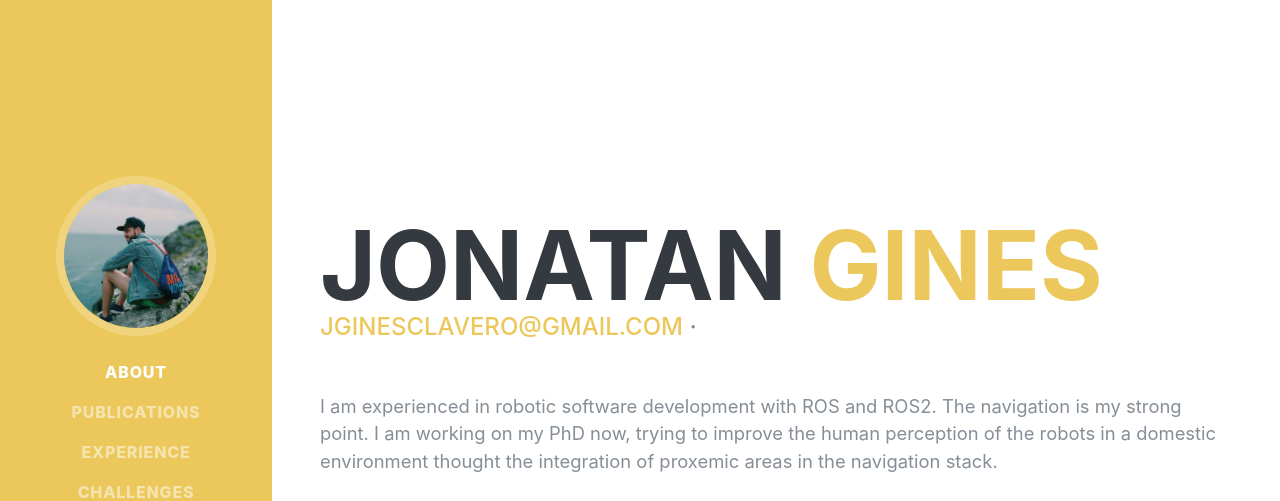
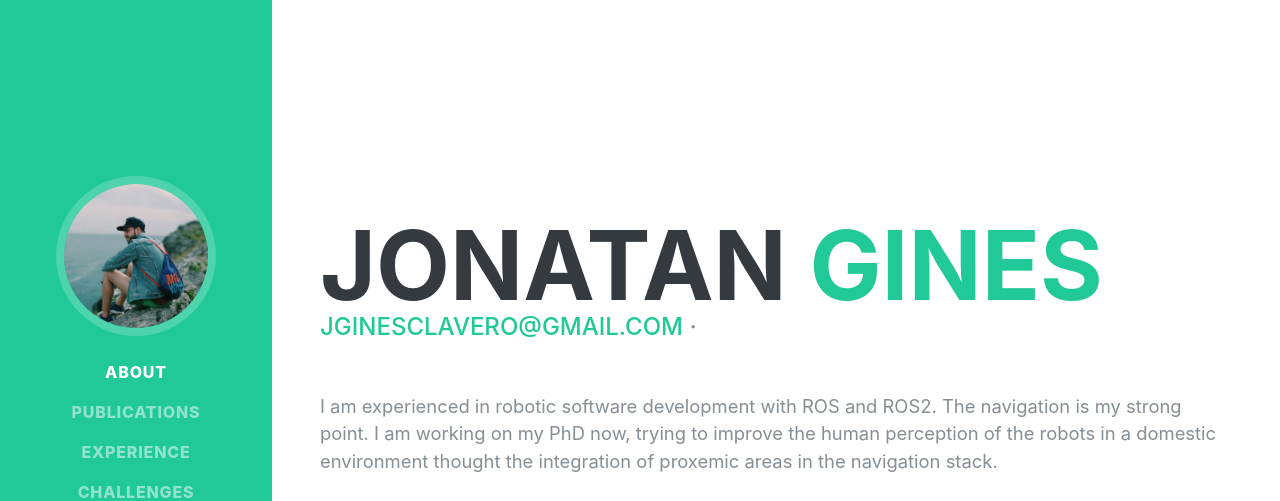
Before and after one commit to jginesclavero/jginesclavero.github.io, a Gatsby site: page / in a window 1280 px wide. Shown: the top 501 px of the page. Built offline with nearby package versions, Linux system fonts and the light colour scheme; Gatsby itself is replaced by a stand-in of ours; a web font is replaced by a local one.

Commit message:
Added season vars

```diff
--- a/src/assets/sass/_variables.scss
+++ b/src/assets/sass/_variables.scss
@@ -24,8 +24,14 @@ $yellow: #ecc85c !default;
 $green: #28a745 !default;
 $teal: #20c997 !default;
 $cyan: #17a2b8 !default;
+$brown: #f0843d !default;
 
-$primary: $yellow !default;
+$winter: $cyan !default;
+$spring: $teal !default;
+$summer: $yellow !default;
+$autumn: $brown !default;
+
+$primary: $spring !default;
 $secondary: $gray-600 !default;
 $success: $green !default;
 $info: $cyan !default;
```
